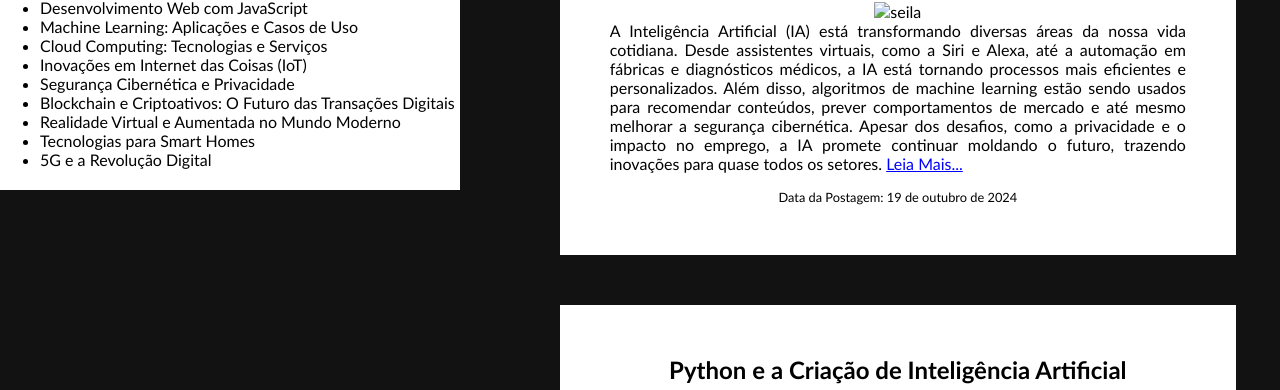
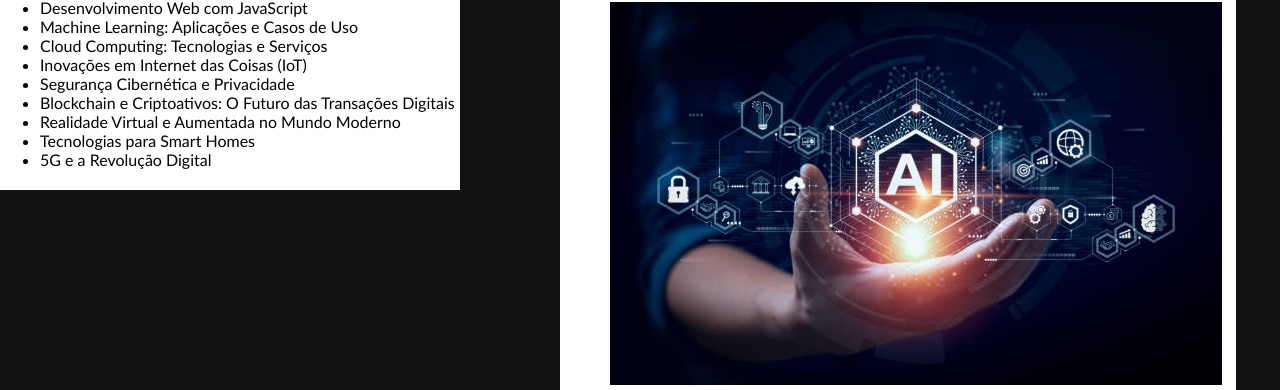
Before and after one commit to VictorGabriel13/Trabalho-Escolar-Blog, a plain HTML site: page index.html in a window 1280 px wide. Shown: the part 236-626 px from the top of the page. Drawn offline with Linux system fonts and the light colour scheme; files whose address does not match are found by name.

Commit message:
Update index.html

```diff
--- a/index.html
+++ b/index.html
@@ -48,7 +48,7 @@
                 <main>
                     <article>
                         <h2>A Revolução da Inteligência Artificial no Cotidiano</h2>
-                        <img src="/assets/imagens/inteligencia-artificial-icon.jpg" alt="seila">
+                        <img src="/imagens/inteligencia-artificial-icon.jpg" alt="seila">
                         <p style="text-align: justify;">A Inteligência Artificial (IA) está transformando diversas áreas da nossa vida cotidiana. Desde
                             assistentes virtuais, como a Siri e Alexa, até a automação em fábricas e diagnósticos médicos, a
                             IA está tornando processos mais eficientes e personalizados. Além disso, algoritmos de machine
```
